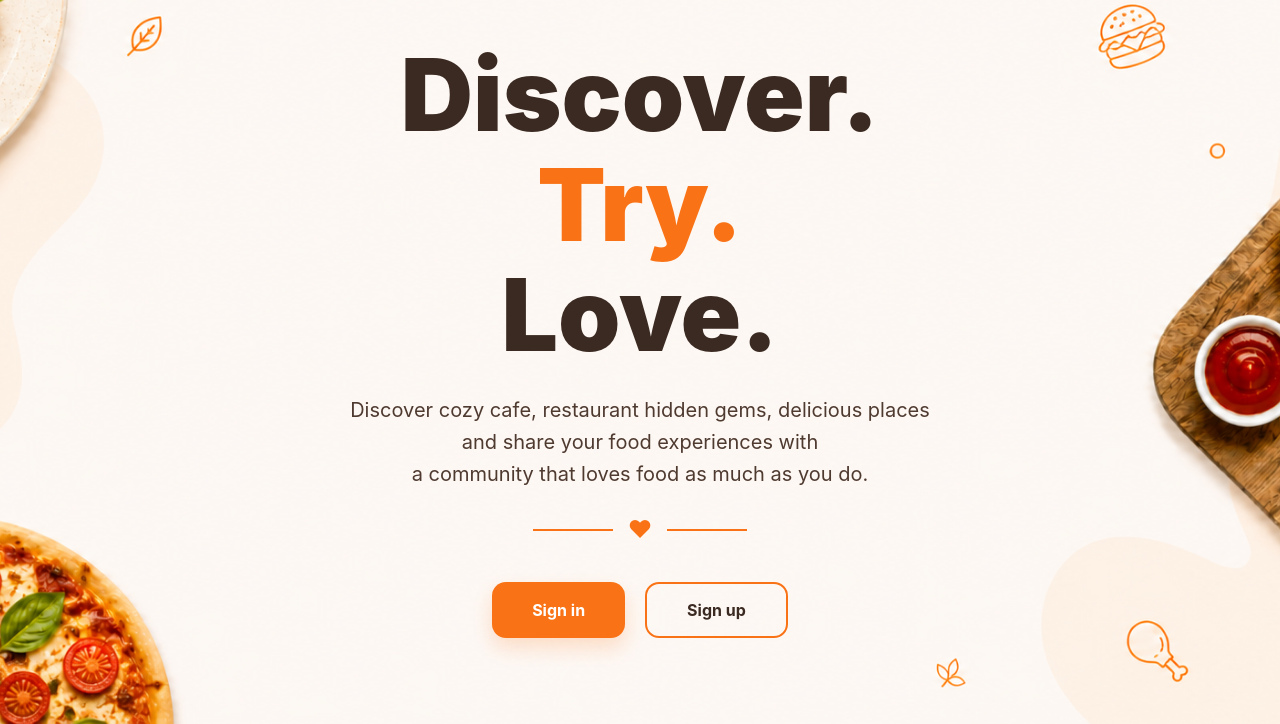
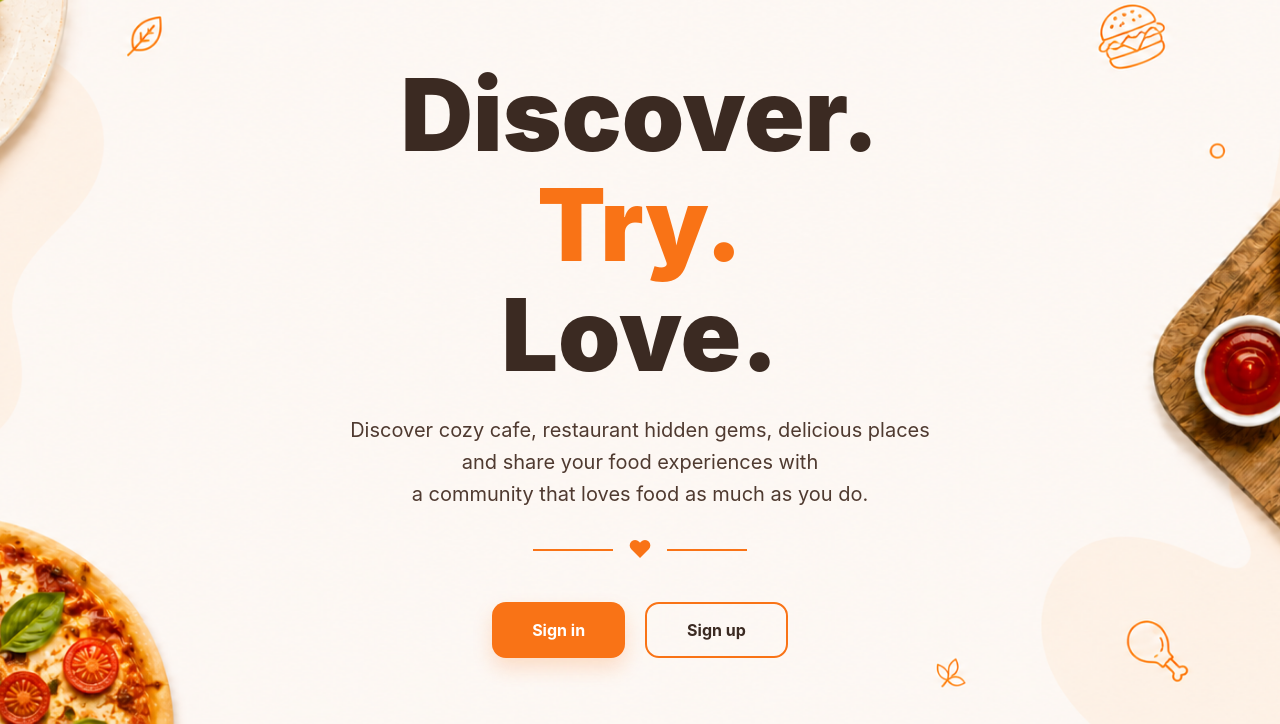
Before and after one commit to Katoonlion/django-crud-app-project-foodiefinds, a Django app: page / in a window 1280 px wide. Shown: the part 76-800 px from the top of the page. Run offline with Django 5.2, Linux system fonts and the light colour scheme.

Commit message:
Update css

```diff
--- a/main_app/static/css/base.css
+++ b/main_app/static/css/base.css
@@ -71,7 +71,7 @@ main {
     align-items: flex-start;
     justify-content: center;
     /* position: relative;  */
-    padding: 40px;
+    padding: 60px;
 }
 
 
```
